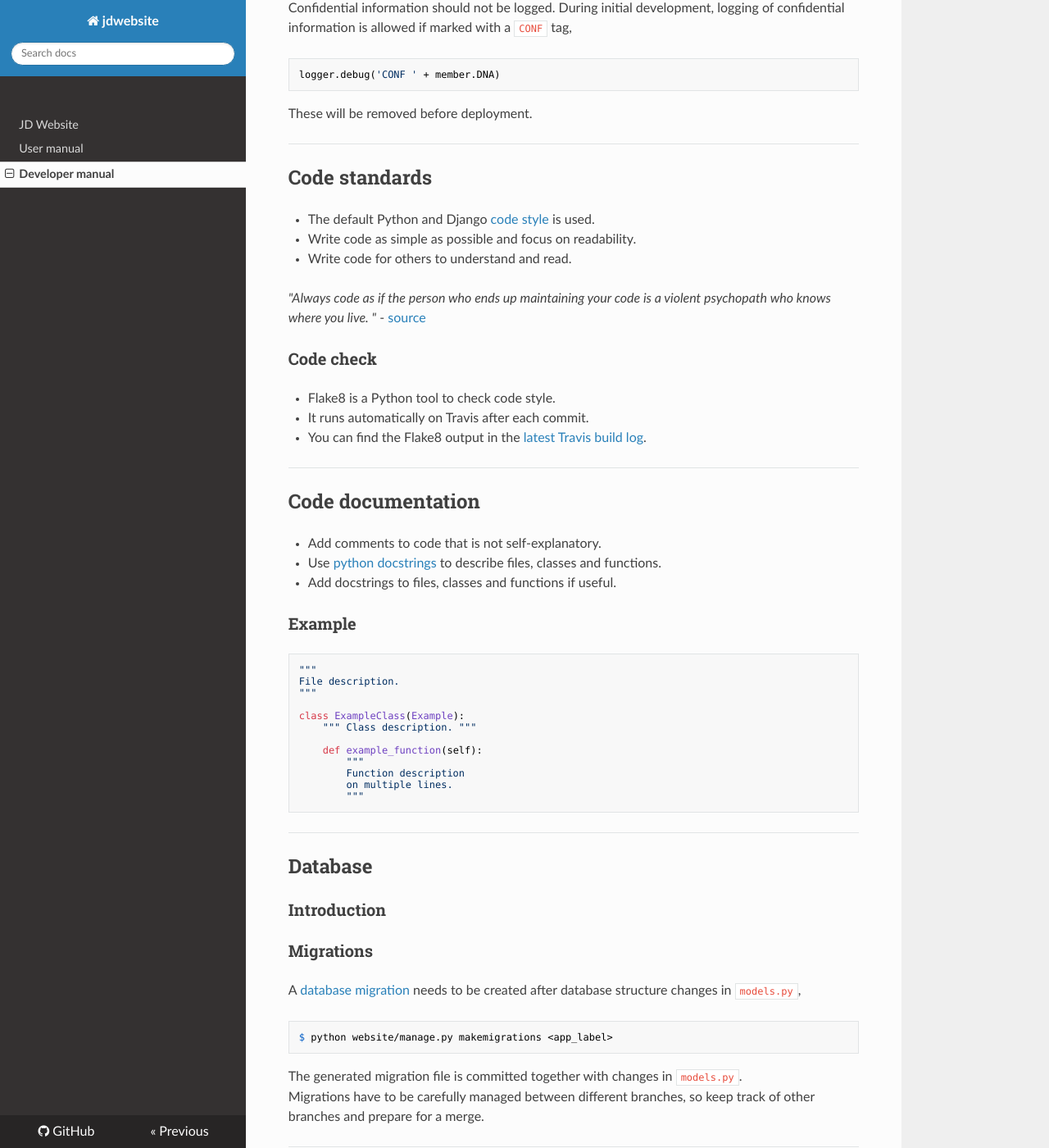
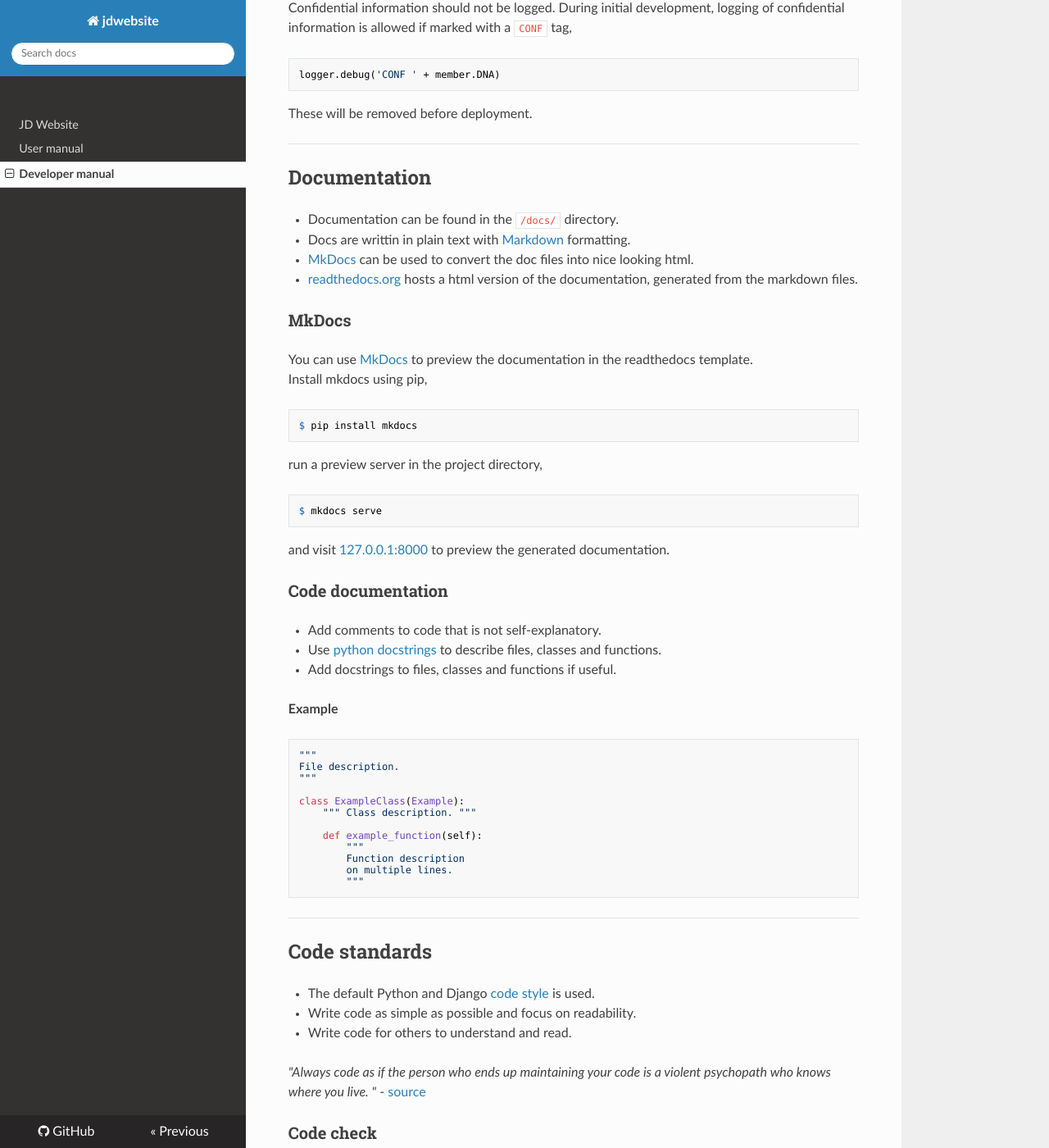
Before and after one commit to jonge-democraten/website, an MkDocs documentation site: the page built from docs/developer.md, in a window 1280 px wide and 1400 px high, scrolled down 4059 px. Shown: the whole window at 82% size. Built offline with MkDocs 1.6.1, drawn with Linux system fonts in a browser that asks for light colours; nearby versions of some CDN libraries; old or Windows-style settings are respelled for this version of MkDocs; some of the changed text lies outside the part shown.

Commit message:
Added info about documentation to docs.

````diff
--- a/docs/developer.md
+++ b/docs/developer.md
@@ -140,25 +140,31 @@ logger.debug('CONF ' + member.DNA)
 These will be removed before deployment.
 
 -----
-## Code standards
- * The default Python and Django [code style](https://docs.djangoproject.com/en/dev/internals/contributing/writing-code/coding-style/) is used.
- * Write code as simple as possible and focus on readability.
- * Write code for others to understand and read.
+## Documentation
 
-*"Always code as if the person who ends up maintaining your code is a violent psychopath who knows where you live. "* - [source](http://c2.com/cgi/wiki?CodeForTheMaintainer)
+* Documentation can be found in the `/docs/` directory.
+* Docs are writtin in plain text with [Markdown](https://github.com/adam-p/markdown-here/wiki/Markdown-Cheatsheet) formatting.
+* [MkDocs](http://www.mkdocs.org/) can be used to convert the doc files into nice looking html.
+* [readthedocs.org](http://jdwebsite.readthedocs.org/en/latest/) hosts a html version of the documentation, generated from the markdown files.
 
-<h3>Code check</h3>
-* Flake8 is a Python tool to check code style.
-* It runs automatically on Travis after each commit.
-* You can find the Flake8 output in the [latest Travis build log](https://travis-ci.org/jonge-democraten/website).
+<h3>MkDocs</h3>
+You can use [MkDocs](http://www.mkdocs.org/) to preview the documentation in the readthedocs template.
+Install mkdocs using pip,
 
------
-## Code documentation
+    $ pip install mkdocs
+
+run a preview server in the project directory,
+
+    $ mkdocs serve
+
+and visit [127.0.0.1:8000](http://127.0.0.1:8000) to preview the generated documentation.
+
+<h3>Code documentation</h3>
 * Add comments to code that is not self-explanatory.
 * Use [python docstrings](http://en.wikipedia.org/wiki/Docstring#Python) to describe files, classes and functions.
 * Add docstrings to files, classes and functions if useful.
 
-<h3>Example</h3>
+**Example**
 ```python
 """
 File description.
@@ -173,6 +179,19 @@ class ExampleClass(Example):
         on multiple lines.
         """
 ```
+
+-----
+## Code standards
+ * The default Python and Django [code style](https://docs.djangoproject.com/en/dev/internals/contributing/writing-code/coding-style/) is used.
+ * Write code as simple as possible and focus on readability.
+ * Write code for others to understand and read.
+
+*"Always code as if the person who ends up maintaining your code is a violent psychopath who knows where you live. "* - [source](http://c2.com/cgi/wiki?CodeForTheMaintainer)
+
+<h3>Code check</h3>
+* Flake8 is a Python tool to check code style.
+* It runs automatically on Travis after each commit.
+* You can find the Flake8 output in the [latest Travis build log](https://travis-ci.org/jonge-democraten/website).
 
 -----
 ## Database
````
Also changed, not shown: README.md (+3 -3 lines).
